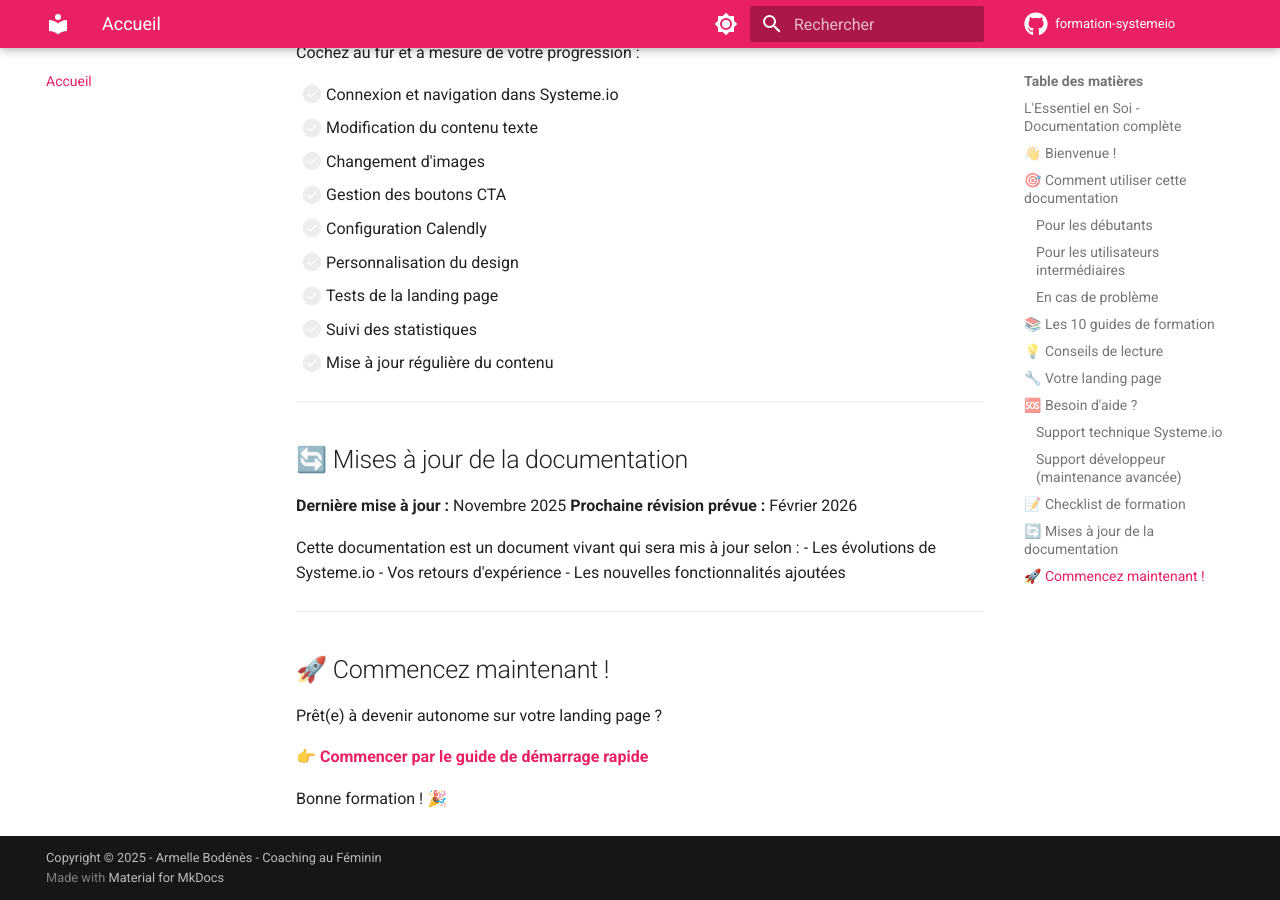
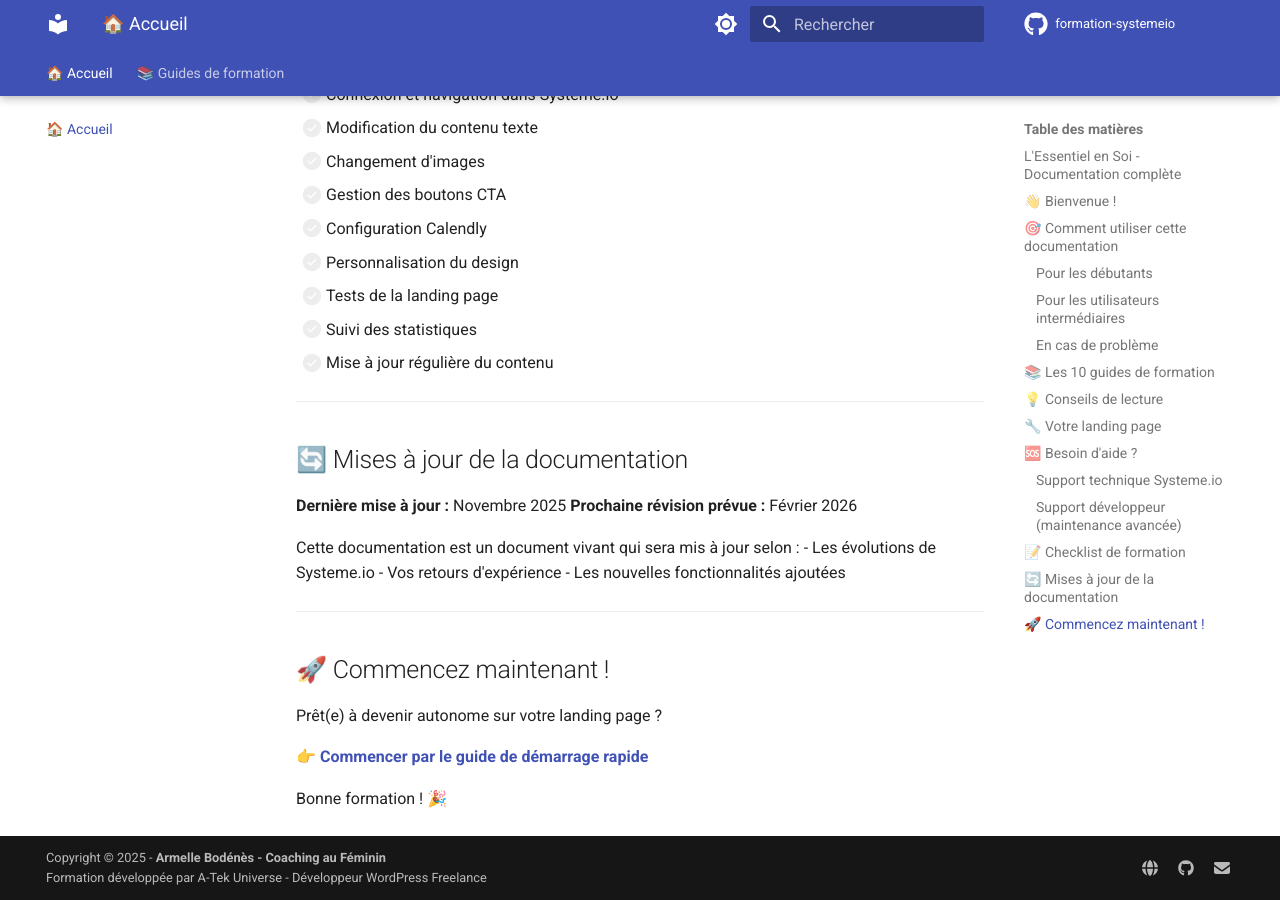
Before and after one commit to Mehdisback/formation-systemio, an MkDocs documentation site: the page built from docs/index.md, in a window 1280 px wide and 900 px high, scrolled down 2577 px. Built offline with MkDocs 1.6.1 and Material for MkDocs 9.7.7, drawn with Linux system fonts in a browser that asks for light colours; comment, search, counter and statistics services are not loaded.

Commit message:
Update mkdocs.yml

```diff
--- a/mkdocs.yml
+++ b/mkdocs.yml
@@ -9,7 +9,9 @@
 repo_url: https://github.com/Mehdisback/formation-systemio
 
 # Copyright
-copyright: Copyright &copy; 2025 - Armelle Bodénès - Coaching au Féminin
+copyright:
+  Copyright &copy; 2025 - <strong>Armelle Bodénès - Coaching au Féminin</strong><br>
+  Formation développée par <a href="https://a-tek-universe.fr" target="_blank">A-Tek Universe</a> - Développeur WordPress Freelance
 
 # Thème
 theme:
@@ -19,33 +21,41 @@
   # Couleurs (adaptez à la charte graphique)
   palette:
     # Mode clair
-    - scheme: default
-      primary: pink
-      accent: purple
+    - media: "(prefers-color-scheme: light)"
+      scheme: default
+      primary: indigo
+      accent: deep-purple
       toggle:
         icon: material/brightness-7
         name: Passer en mode sombre
 
     # Mode sombre
     - scheme: slate
-      primary: pink
-      accent: purple
+      primary: indigo
+      accent: deep-purple
       toggle:
         icon: material/brightness-4
         name: Passer en mode clair
 
   # Fonctionnalités
   features:
+    - announce.dismiss
     - navigation.instant        # Navigation fluide
+    - navigation.instant.progress  # Barre de progression
     - navigation.tracking       # Suivi URL
     - navigation.tabs           # Onglets de navigation
+    - navigation.tabs.sticky       # Onglets collants
     - navigation.sections       # Sections dans le menu
     - navigation.expand         # Menu déroulant automatique
+    - navigation.path              # Breadcrumb
     - navigation.top            # Bouton retour en haut
     - search.suggest            # Suggestions de recherche
     - search.highlight          # Surlignage des résultats
+    - search.share                 # Partage recherche
     - content.code.copy         # Bouton copier pour le code
+    - content.code.annotate        # Annotations code
     - content.tabs.link         # Onglets liés
+    - content.tooltips
 
   # Logo et favicon (optionnel)
   # logo: assets/logo.png
@@ -54,54 +64,128 @@
   # Icône
   icon:
     repo: fontawesome/brands/github
+    edit: material/pencil
+    view: material/eye
 
 # Plugins
 plugins:
   - search:
       lang: fr
-      separator: '[\s\-\.]'
+      separator: '[\s\-\.,!?\u200b]+'
+      pipeline:
+        - stemmer
+        - stopWordFilter
+        - trimmer
   - minify:
       minify_html: true
+      minify_js: true
+      minify_css: true
+      htmlmin_opts:
+        remove_comments: true
 
 # Extensions Markdown
 markdown_extensions:
   - admonition              # Boîtes d'alerte
   - pymdownx.details        # Boîtes pliables
-  - pymdownx.superfences    # Code avec syntaxe
-  - pymdownx.highlight      # Coloration syntaxique
+  - pymdownx.superfences:    # Code avec syntaxe
+      custom_fences:
+        - name: mermaid
+          class: mermaid
+          format: !!python/name:pymdownx.superfences.fence_code_format
+
+  # Code highlighting
+  - pymdownx.highlight:      # Coloration syntaxique
+      anchor_linenums: true
+      line_spans: __span
+      pygments_lang_class: true
+  - pymdownx.inlinehilite
+  - pymdownx.snippets
+
   - pymdownx.emoji:         # Emojis
       emoji_index: !!python/name:material.extensions.emoji.twemoji
       emoji_generator: !!python/name:material.extensions.emoji.to_svg
   - pymdownx.tasklist:      # Checklists
       custom_checkbox: true
+      clickable_checkbox: true
   - tables                  # Tableaux
   - attr_list               # Attributs HTML
+  - md_in_html
   - def_list                # Listes de définitions
+
+  # Formatage avancé
+  - pymdownx.betterem:
+      smart_enable: all
+  - pymdownx.caret
+  - pymdownx.mark
+  - pymdownx.tilde
+  - pymdownx.keys
+  - pymdownx.smartsymbols
+
   - toc:                    # Table des matières
       permalink: true
+      permalink_title: Ancre vers cette section
       toc_depth: 3
+
+  # Notes de bas de page
+  - footnotes
+
+  # Abréviations
+  - abbr
 
 # Navigation
 nav:
-  - Accueil: "index.md"
-  - Guides de formation:
-    - 01 - Démarrage rapide: "01-GUIDE-DEMARRAGE-RAPIDE.md"
-    - 02 - Modification du contenu: "02-MODIFICATION-CONTENU.md"
-    - 03 - Gestion CTA et Calendly: "03-GESTION-CTA-CALENDLY.md"
-    - 04 - Design et mise en page: "04-DESIGN-MISE-EN-PAGE.md"
-    - 05 - Formulaires: "05-FORMULAIRES-DONNEES.md"
-    - 06 - SEO et référencement: "06-SEO-REFERENCEMENT.md"
-    - 07 - Suivi et analytics: "07-SUIVI-ANALYTICS.md"
-    - 08 - Maintenance: "08-MAINTENANCE-BONNES-PRATIQUES.md"
-    - 09 - FAQ: "09-FAQ-TROUBLESHOOTING.md"
-    - 10 - Glossaire: "10-GLOSSAIRE.md"
+  - 🏠 Accueil: "index.md"
+  - 📚 Guides de formation:
+    - 🚀 01 - Démarrage rapide: "01-GUIDE-DEMARRAGE-RAPIDE.md"
+    - ✏️ 02 - Modification du contenu: "02-MODIFICATION-CONTENU.md"
+    - 🔘 03 - Gestion CTA et Calendly: "03-GESTION-CTA-CALENDLY.md"
+    - 🎨 04 - Design et mise en page: "04-DESIGN-MISE-EN-PAGE.md"
+    - 📝 05 - Formulaires: "05-FORMULAIRES-DONNEES.md"
+    - 🔍 06 - SEO et référencement: "06-SEO-REFERENCEMENT.md"
+    - 📊 07 - Suivi et analytics: "07-SUIVI-ANALYTICS.md"
+    - 🛠️ 08 - Maintenance: "08-MAINTENANCE-BONNES-PRATIQUES.md"
+    - ❓ 09 - FAQ: "09-FAQ-TROUBLESHOOTING.md"
+    - 📖 10 - Glossaire: "10-GLOSSAIRE.md"
 
 # CSS personnalisé (optionnel)
-# extra_css:
-#   - stylesheets/extra.css
+extra_css:
+    - stylesheets/extra.css
 
-# Analytics (optionnel)
-# extra:
-#   analytics:
-#     provider: google
-#     property: G-XXXXXXXXXX
+# Informations supplémentaires
+extra:
+  # Liens réseaux sociaux / contact
+  social:
+    - icon: fontawesome/solid/globe
+      link: https://a-tek-universe.fr
+      name: A-Tek Universe
+    - icon: fontawesome/brands/github
+      link: https://github.com/MehdisBack
+      name: GitHub
+    - icon: fontawesome/solid/envelope
+      link: mailto:contact@a-tek-universe.fr
+      name: Contact
+
+  # Informations projet
+  generator: false  # Masquer "Made with Material for MkDocs"
+
+  # Consentement cookies
+  consent:
+    title: Consentement aux cookies
+    description: >-
+      Nous utilisons des cookies pour améliorer votre expérience de navigation,
+      analyser le trafic du site et comprendre d'où viennent nos visiteurs.
+    actions:
+      - accept
+      - reject
+      - manage
+
+# Configuration avancée
+validation:
+  nav:
+    omitted_files: info
+    not_found: warn
+    absolute_links: info
+  links:
+    not_found: warn
+    absolute_links: info
+    unrecognized_links: info
```
